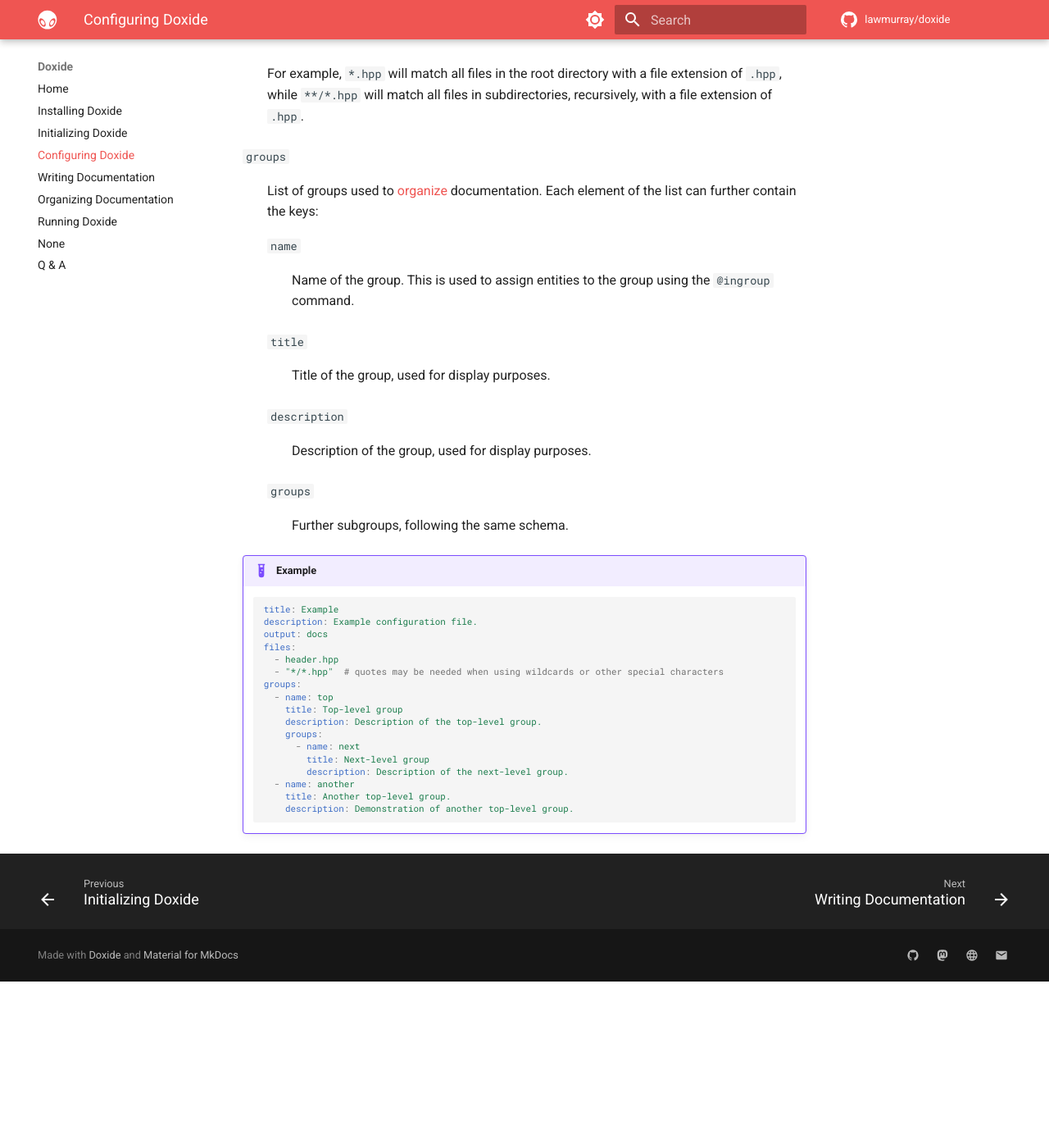
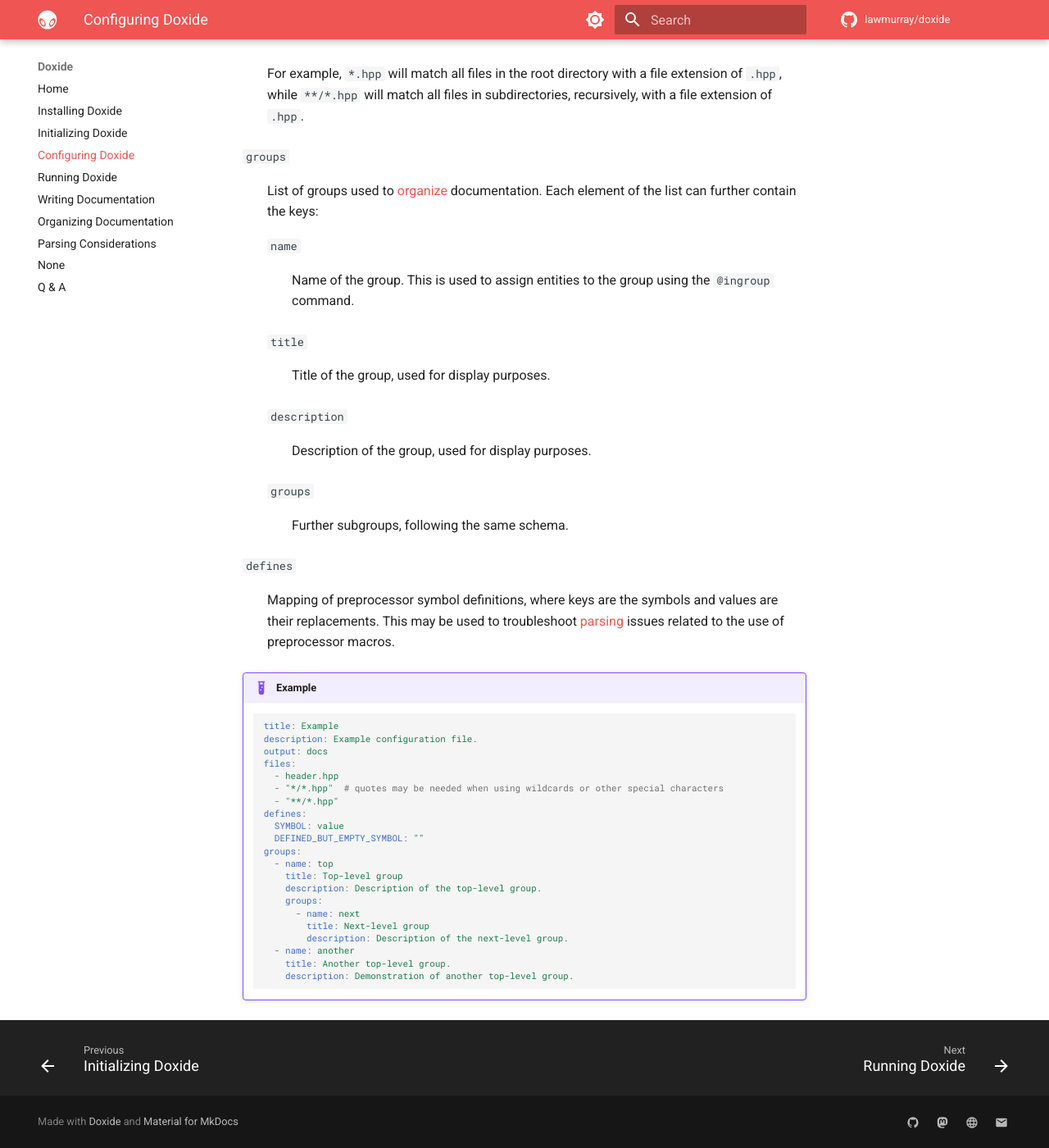
Before and after one commit to lawmurray/doxide, an MkDocs documentation site: the page built from docs/configuring.md, in a window 1280 px wide and 1400 px high, scrolled down 877 px. Shown: the whole window at 82% size. Built offline with MkDocs 1.6.1 and Material for MkDocs 9.7.7, drawn with Linux system fonts in a browser that asks for light colours; comment, search, counter and statistics services are not loaded; before the commit the page ends 2074 px from its top, so only the background shows below that.

Commit message:
Added documentation for new defines and autocorrect features.

```diff
--- a/docs/configuring.md
+++ b/docs/configuring.md
@@ -40,6 +40,9 @@
     `groups`
     : Further subgroups, following the same schema.
 
+`defines`
+:   Mapping of preprocessor symbol definitions, where keys are the symbols
+    and values are their replacements. This may be used to troubleshoot [parsing](parsing.md) issues related to the use of preprocessor macros.
 
 !!! example
 
@@ -50,6 +53,10 @@
     files:
       - header.hpp
       - "*/*.hpp"  # quotes may be needed when using wildcards or other special characters
+      - "**/*.hpp"
+    defines:
+      SYMBOL: value
+      DEFINED_BUT_EMPTY_SYMBOL: ""
     groups:
       - name: top
         title: Top-level group
--- a/mkdocs.yaml
+++ b/mkdocs.yaml
@@ -72,8 +72,9 @@
   - installation.md
   - getting-started.md
   - configuring.md
+  - command-line.md
   - writing.md
   - organizing.md
-  - command-line.md
+  - parsing.md
   - demo/index.md
   - questions-and-answers.md
```
Also changed, not shown: docs/parsing.md (added, +52 -0 lines).
